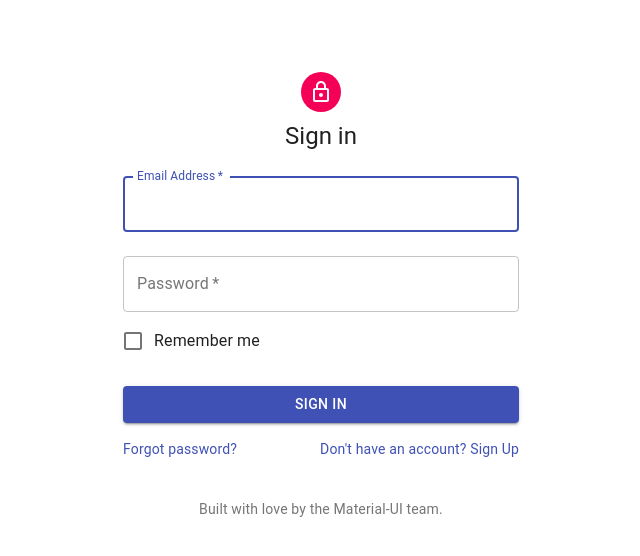
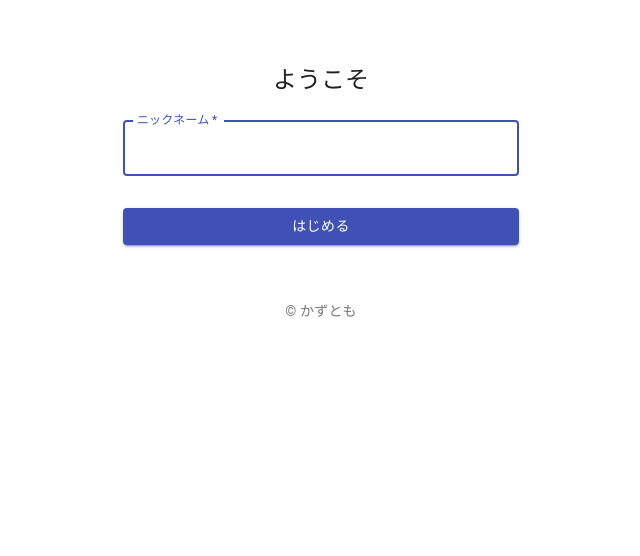
Before and after one commit to Kazutomokazu1995/idobatakaigi2, a React (Create React App) app: page / in a window 1280 px wide. Shown: the top 556 px of the page, without its empty margins (319-959 px from the left). Built offline with nearby package versions, Linux system fonts and the light colour scheme.

Commit message:
update signin page

```diff
--- a/src/components/SignIn.js
+++ b/src/components/SignIn.js
@@ -1,14 +1,9 @@
 import React from 'react';
-import Avatar from '@material-ui/core/Avatar';
 import Button from '@material-ui/core/Button';
 import CssBaseline from '@material-ui/core/CssBaseline';
 import TextField from '@material-ui/core/TextField';
-import FormControlLabel from '@material-ui/core/FormControlLabel';
-import Checkbox from '@material-ui/core/Checkbox';
 import Link from '@material-ui/core/Link';
-import Grid from '@material-ui/core/Grid';
 import Box from '@material-ui/core/Box';
-import LockOutlinedIcon from '@material-ui/icons/LockOutlined';
 import Typography from '@material-ui/core/Typography';
 import { makeStyles } from '@material-ui/core/styles';
 import Container from '@material-ui/core/Container';
@@ -16,11 +11,10 @@
 function MadeWithLove() {
   return (
     <Typography variant="body2" color="textSecondary" align="center">
-      {'Built with love by the '}
-      <Link color="inherit" href="https://material-ui.com/">
-        Material-UI
+      {'© '}
+      <Link color="inherit" href="">
+        かずとも
       </Link>
-      {' team.'}
     </Typography>
   );
 }
@@ -57,11 +51,8 @@
     <Container component="main" maxWidth="xs">
       <CssBaseline />
       <div className={classes.paper}>
-        <Avatar className={classes.avatar}>
-          <LockOutlinedIcon />
-        </Avatar>
         <Typography component="h1" variant="h5">
-          Sign in
+          ようこそ
         </Typography>
         <form className={classes.form} noValidate>
           <TextField
@@ -69,26 +60,10 @@
             margin="normal"
             required
             fullWidth
-            id="email"
-            label="Email Address"
-            name="email"
-            autoComplete="email"
+            id="name"
+            label="ニックネーム"
+            name="name"
             autoFocus
-          />
-          <TextField
-            variant="outlined"
-            margin="normal"
-            required
-            fullWidth
-            name="password"
-            label="Password"
-            type="password"
-            id="password"
-            autoComplete="current-password"
-          />
-          <FormControlLabel
-            control={<Checkbox value="remember" color="primary" />}
-            label="Remember me"
           />
           <Button
             type="submit"
@@ -97,20 +72,8 @@
             color="primary"
             className={classes.submit}
           >
-            Sign In
+            はじめる
           </Button>
-          <Grid container>
-            <Grid item xs>
-              <Link href="#" variant="body2">
-                Forgot password?
-              </Link>
-            </Grid>
-            <Grid item>
-              <Link href="#" variant="body2">
-                {"Don't have an account? Sign Up"}
-              </Link>
-            </Grid>
-          </Grid>
         </form>
       </div>
       <Box mt={5}>
```
